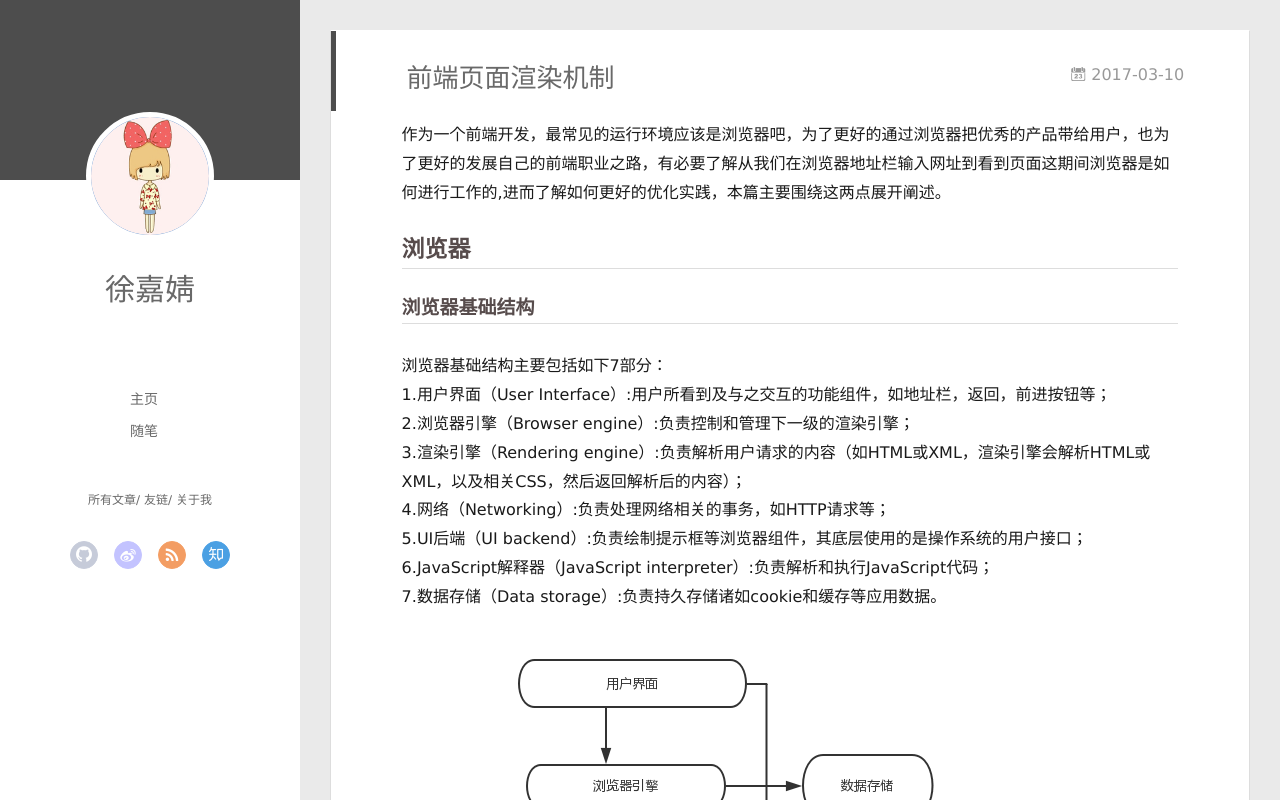
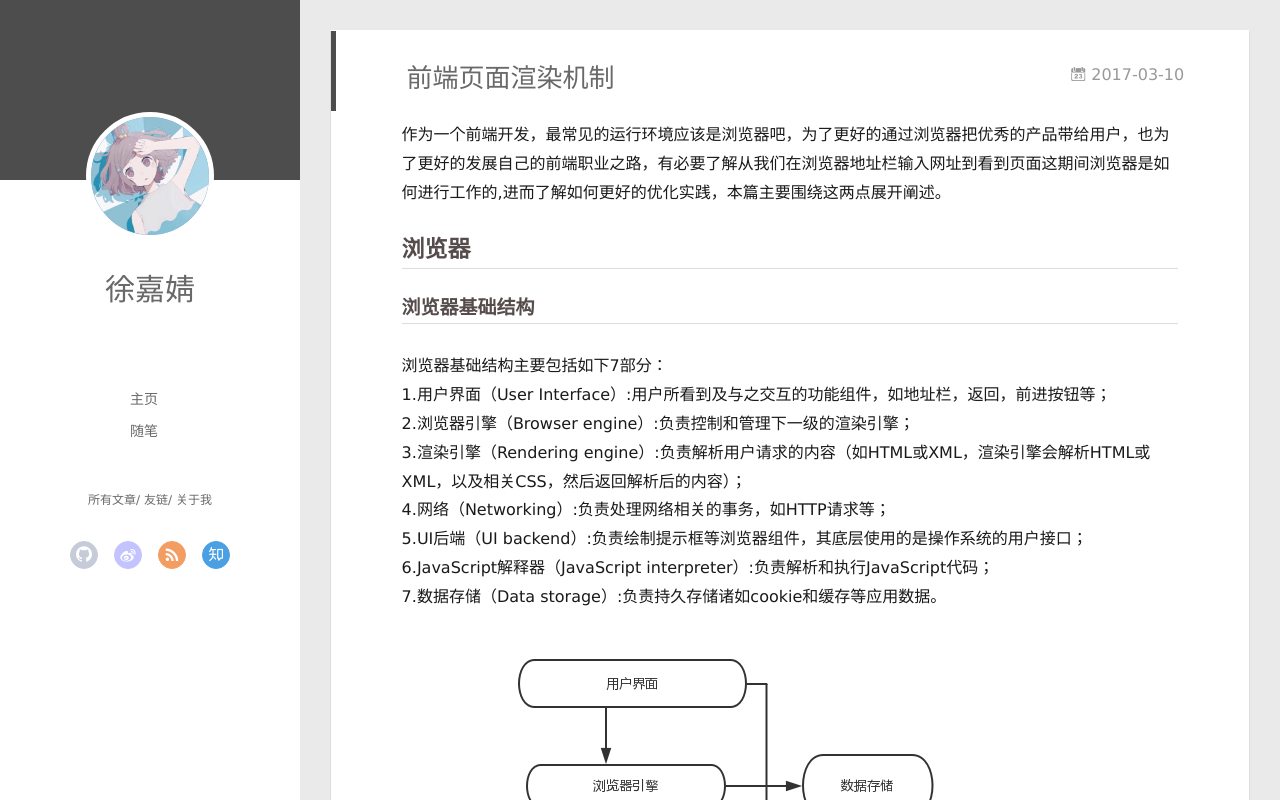
Before and after one commit to xujiajing/xujiajing.github.io, a plain HTML site: page 2017/03/10/article1/index.html in a window 1280 px wide. Drawn offline with Linux system fonts and the light colour scheme; no server answers.

Commit message:
Site updated: 2017-04-14 10:50:17

```diff
--- a/2017/03/10/article1/index.html
+++ b/2017/03/10/article1/index.html
@@ -57,7 +57,7 @@
 <div class="intrude-less">
 	<header id="header" class="inner">
 		<a href="/" class="profilepic">
-			<img src="/img/img.jpeg" class="js-avatar">
+			<img src="/img/img1.jpg" class="js-avatar">
 		</a>
 		<hgroup>
 		  <h1 class="header-author"><a href="/">徐嘉婧</a></h1>
@@ -115,7 +115,7 @@
 	<div class="intrude-less">
 		<header id="header" class="inner">
 			<div class="profilepic">
-				<img src="/img/img.jpeg" class="js-avatar">
+				<img src="/img/img1.jpg" class="js-avatar">
 			</div>
 			<hgroup>
 			  <h1 class="header-author js-header-author">徐嘉婧</h1>
```
Also changed, not shown: 2017/03/10/hello-world/index.html (+2 -2 lines), archives/2017/03/index.html (+2 -2 lines), archives/2017/index.html (+2 -2 lines), archives/index.html (+2 -2 lines), index.html (+2 -2 lines), img/img1.jpg (added).
